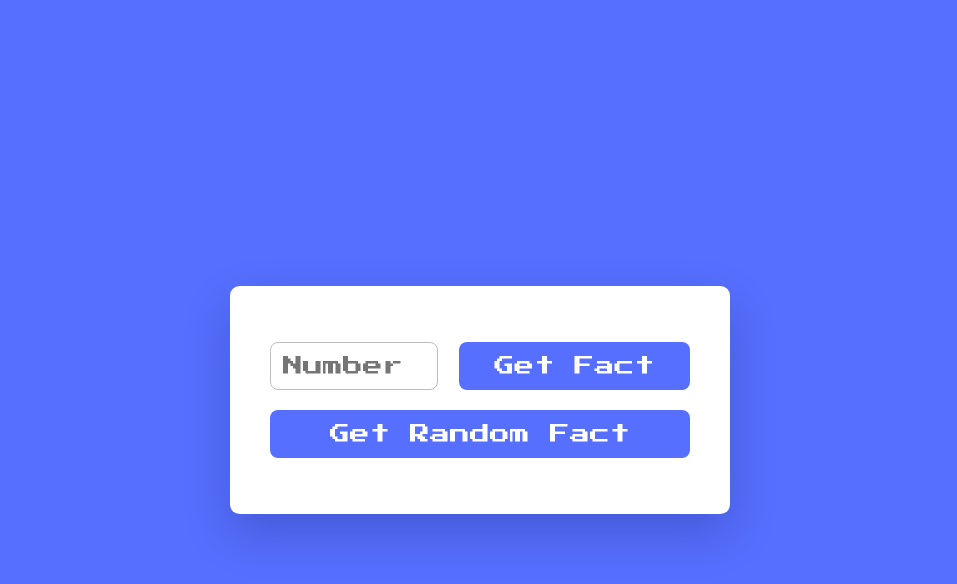
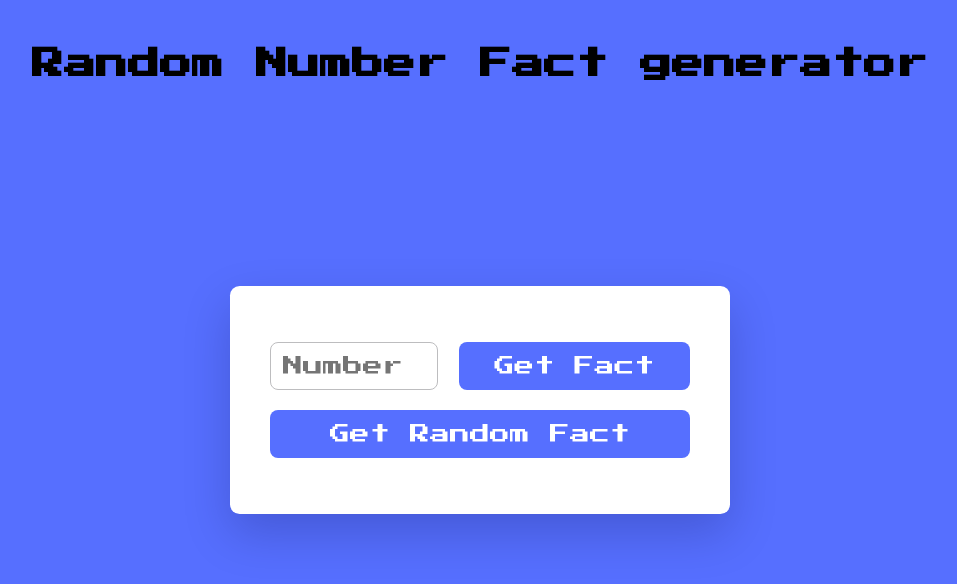
Before and after one commit to vargiit/DesignChallenge, a plain HTML site: page Day7/day7.html in a window 1280 px wide. Shown: the whole page, without its empty margins (160-1117 px from the left). Drawn offline with Linux system fonts and the light colour scheme; no server answers.

Commit message:
heading edits

```diff
--- a/Day7/day7.html
+++ b/Day7/day7.html
@@ -9,6 +9,7 @@
     <title></title>
   </head>
   <body>
+    <h1>Random Number Fact generator</h1>
     <div class="container">
       <div class="search-container">
         <input type="num" placeholder="Number" id="num" />
--- a/Day7/style.css
+++ b/Day7/style.css
@@ -5,6 +5,11 @@
   margin: 0;
   box-sizing: border-box;
   font-family: "Press Start 2P", cursive;
+}
+
+h1 {
+  margin-top: 1.5em;
+  text-align: center;
 }
 
 :root {
```
